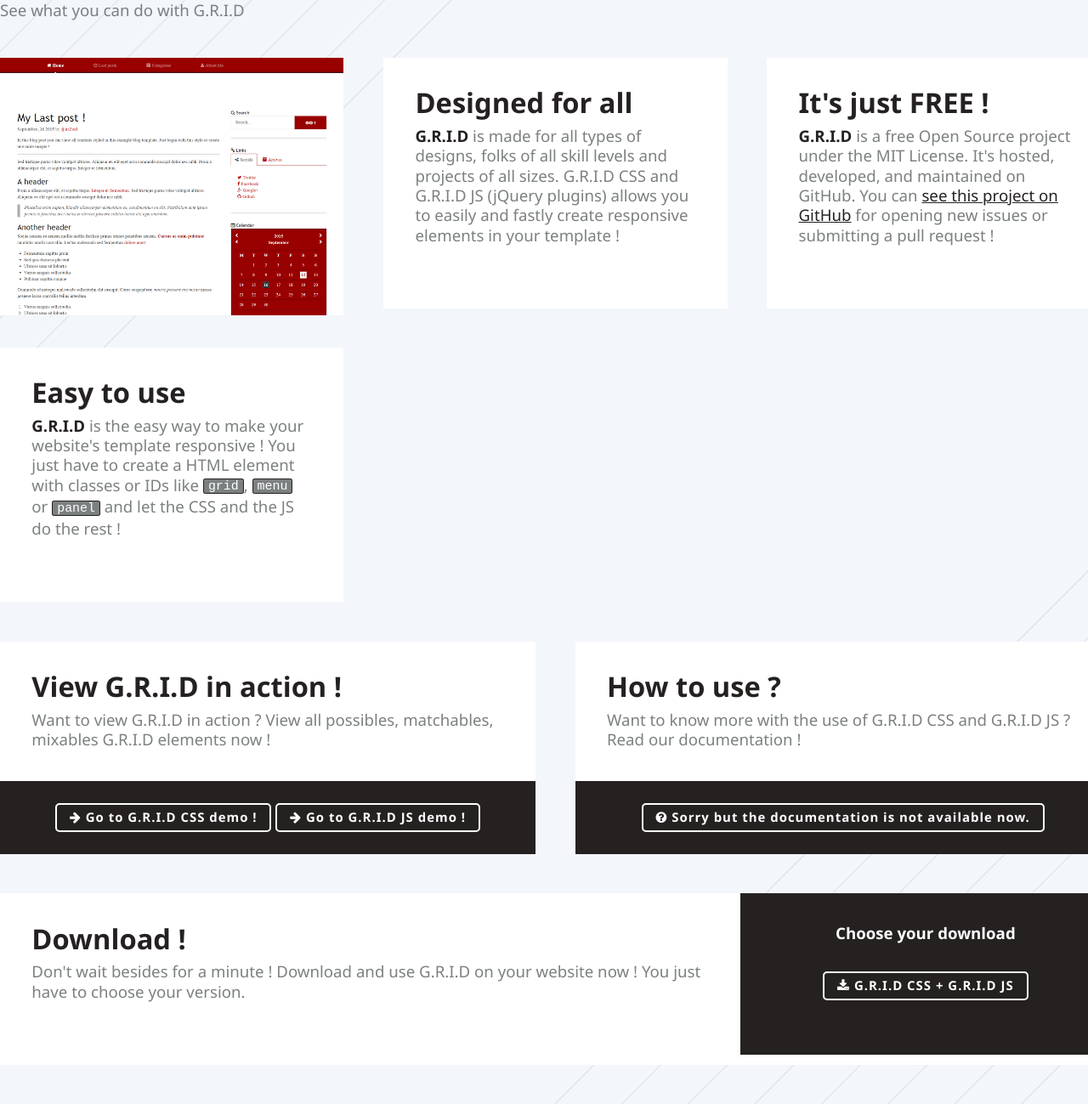
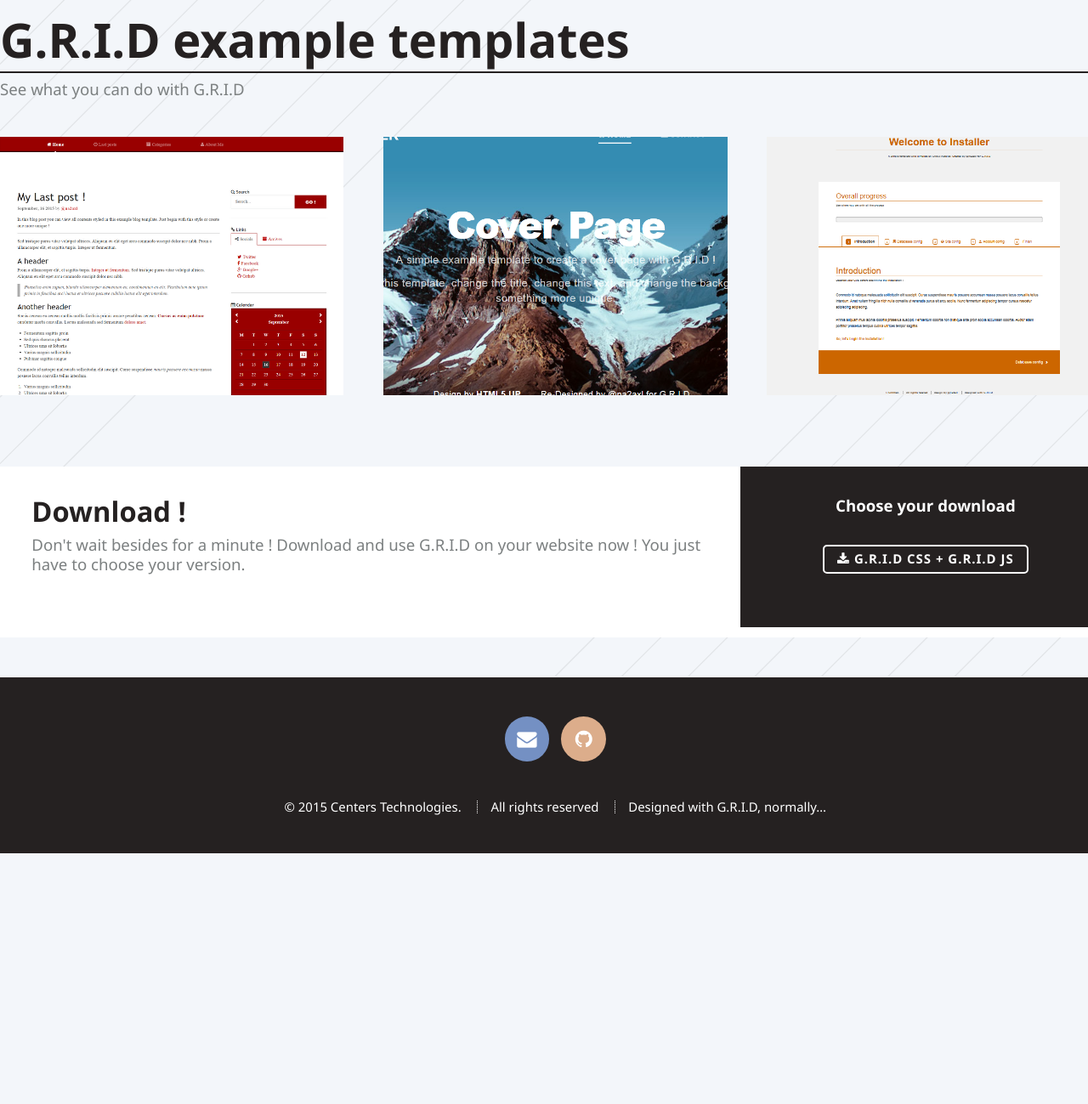
Before and after one commit to na2axl/G.R.I.D, a plain HTML site: page examples/index.html in a window 1280 px wide. Shown: the part 122-1421 px from the top of the page at 85% size. After the commit the page ends 1126 px from the top, so only its background shows below. Drawn offline with Linux system fonts and the light colour scheme.

Commit message:
G.R.I.D v1.0

```diff
--- a/examples/index.html
+++ b/examples/index.html
@@ -8,7 +8,7 @@
         <link type="text/css" rel="stylesheet" href="../css/style.css" />
     </head>
 
-    <body class="homepage">
+    <body>
         <div id="page">
             <header id="header-wrapper">
                 <div class="container">
@@ -43,64 +43,13 @@
                     </div>
                     <div class="grid">
                         <div class="g4">
-                            <img class="image featured fit" src="./screenshots/blog.png" />
-                            <section class="box">
-                                <header>
-                                    <h3>Easy to use</h3>
-                                </header>
-                                <article>
-                                    <p><strong>G.R.I.D</strong> is the easy way to make your website's template responsive ! You just have to create a HTML element with classes or IDs like <code>grid</code>, <code>menu</code> or <code>panel</code> and let the CSS and the JS do the rest !</p>
-                                </article>
-                            </section>
+                            <a href="./blog"><img class="image featured fit" src="./screenshots/blog.png" /></a>
                         </div>
                         <div class="g4">
-                            <section class="box">
-                                <header>
-                                    <h3>Designed for all</h3>
-                                </header>
-                                <article>
-                                    <p><strong>G.R.I.D</strong> is made for all types of designs, folks of all skill levels and projects of all sizes. G.R.I.D CSS and G.R.I.D JS (jQuery plugins) allows you to easily and fastly create responsive elements in your template !</p>
-                                </article>
-                            </section>
+                            <a href="./cover"><img class="image featured fit" src="./screenshots/cover.png" /></a>
                         </div>
                         <div class="g4">
-                            <section class="box">
-                                <header>
-                                    <h3>It's just FREE !</h3>
-                                </header>
-                                <article>
-                                    <p><strong>G.R.I.D</strong> is a free Open Source project under the MIT License. It's hosted, developed, and maintained on GitHub. You can <a href="https://github.com/na2axl/G.R.I.D" >see this project on GitHub</a> for opening new issues or submitting a pull request !</p>
-                                </article>
-                            </section>
-                        </div>
-                    </div>
-                    <div class="grid">
-                        <div class="g6">
-                            <section class="box">
-                                <header>
-                                    <h3>View G.R.I.D in action !</h3>
-                                </header>
-                                <article>
-                                    <p>Want to view G.R.I.D in action ? View all possibles, matchables, mixables G.R.I.D elements now !</p>
-                                </article>
-                                <footer>
-                                    <a class="button more icon fa-arrow-right" href="elements.css.html">Go to G.R.I.D CSS demo !</a>
-                                    <a class="button more icon fa-arrow-right" href="elements.js.html">Go to G.R.I.D JS demo !</a>
-                                </footer>
-                            </section>
-                        </div>
-                        <div class="g6">
-                            <section class="box">
-                                <header>
-                                    <h3>How to use ?</h3>
-                                </header>
-                                <article>
-                                    <p>Want to know more with the use of G.R.I.D CSS and G.R.I.D JS ? Read our documentation !</p>
-                                </article>
-                                <footer>
-                                    <a class="button more icon fa-question-circle" href="#">Sorry but the documentation is not available now.</a>
-                                </footer>
-                            </section>
+                            <a href="./installer"><img class="image featured fit" src="./screenshots/installer.png" /></a>
                         </div>
                     </div>
                     <div class="grid">
@@ -123,7 +72,7 @@
                                                 <h4>Choose your download</h4>
                                             </header>
                                             <footer>
-                                                <a class="button more icon fa-download" href="./files/G.R.I.D.zip">G.R.I.D CSS + G.R.I.D JS</a>
+                                                <a class="button more icon fa-download" href="../files/G.R.I.D.zip">G.R.I.D CSS + G.R.I.D JS</a>
                                             </footer>
                                         </section>
                                     </div>
```
Also changed, not shown: css/g.r.i.d.min.css (deleted), js/g.r.i.d.min.js (deleted).
